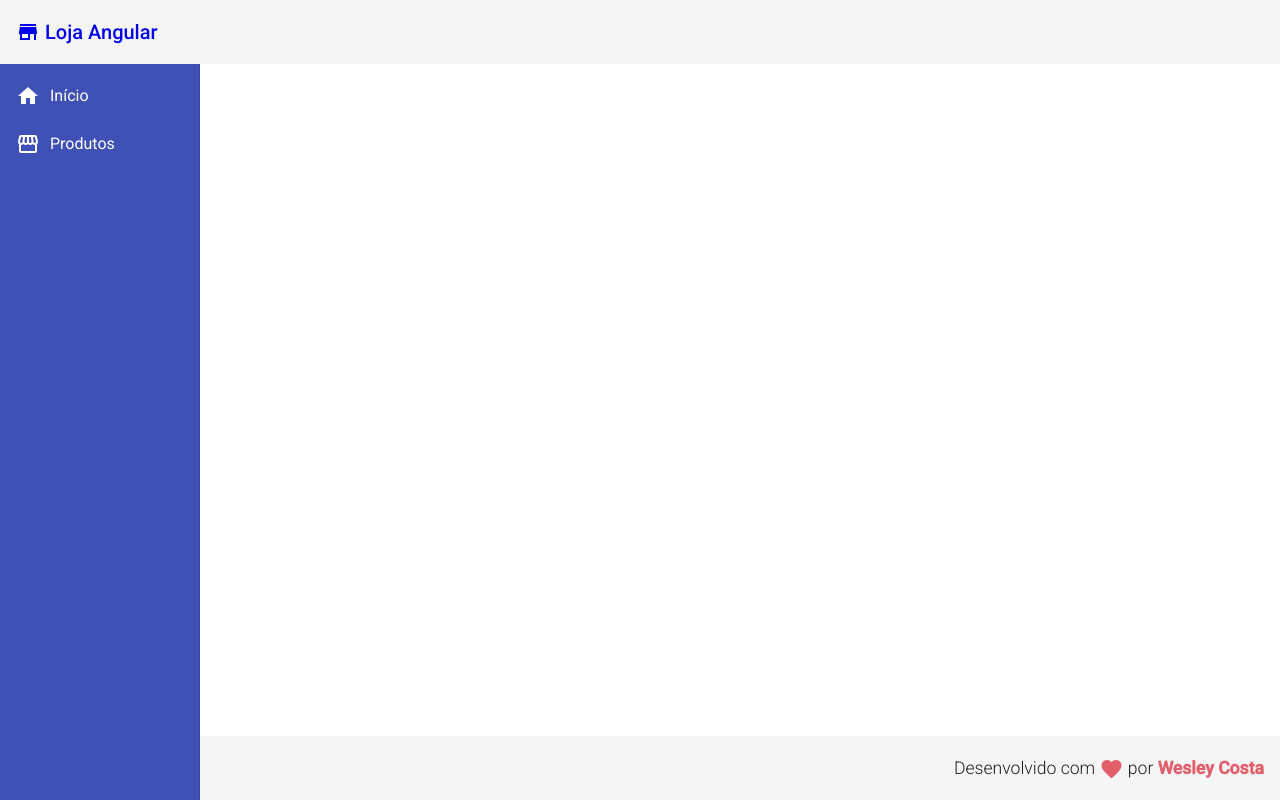
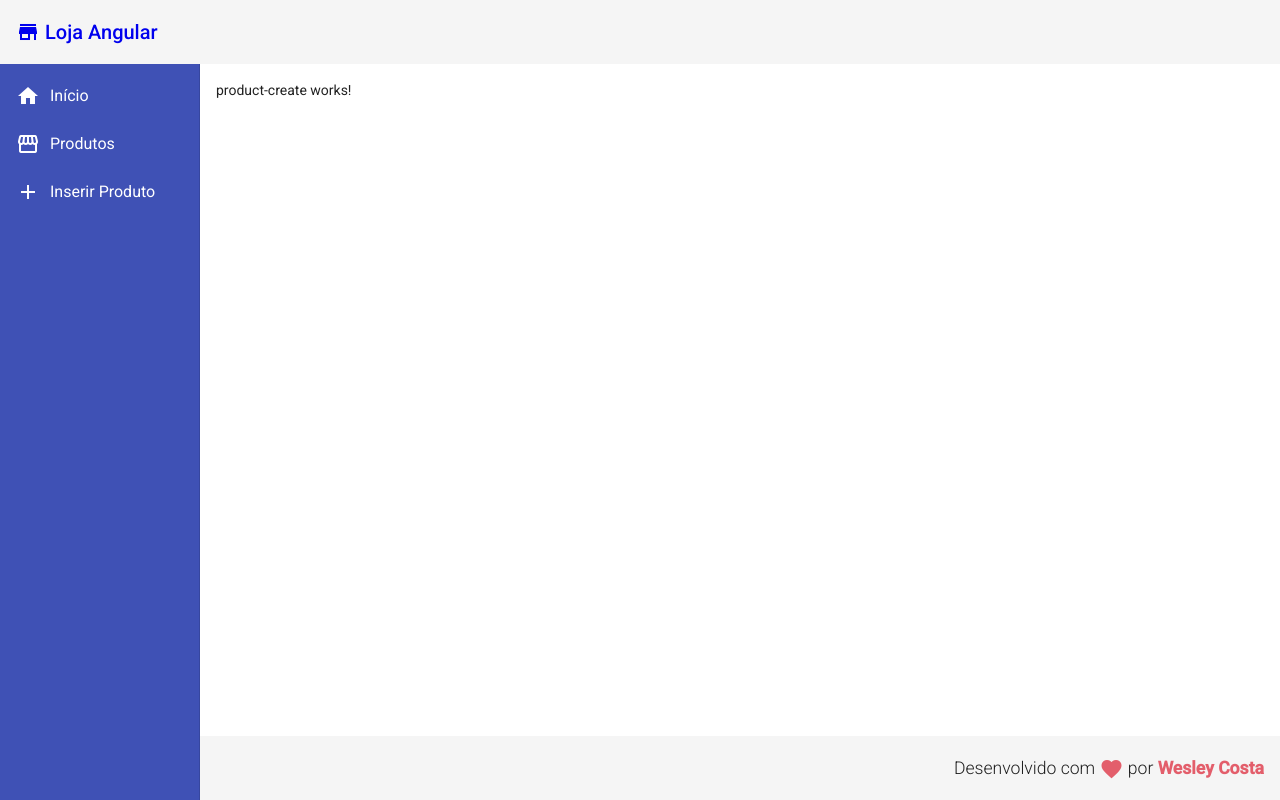
Before and after one commit to wferreiracosta/loja-angular-js, an Angular app in the folder frontend/: page /products/create in a window 1280 px wide. Before the commit this address led to /. Built offline with nearby package versions, Linux system fonts and the light colour scheme.

Commit message:
Criado componente para inserir produto

```diff
--- a/frontend/src/app/app-routing.module.ts
+++ b/frontend/src/app/app-routing.module.ts
@@ -1,11 +1,13 @@
 import { NgModule } from '@angular/core';
 import { RouterModule, Routes } from '@angular/router';
+import { ProductCreateComponent } from './components/products/product-create/product-create.component';
 import { HomeComponent } from './views/home/home.component';
 import { ProductCrudComponent } from './views/product-crud/product-crud.component';
 
 const routes: Routes = [
   { path: "", component: HomeComponent },
   { path: "products", component: ProductCrudComponent },
+  { path: "products/create", component: ProductCreateComponent },
 ];
 
 @NgModule({
--- a/frontend/src/app/app.module.ts
+++ b/frontend/src/app/app.module.ts
@@ -14,6 +14,7 @@
 import { ProductCrudComponent } from './views/product-crud/product-crud.component';
 import { RedDirective } from './directives/red.directive';
 import { ForDirective } from './directives/for.directive';
+import { ProductCreateComponent } from './components/products/product-create/product-create.component';
 
 @NgModule({
   declarations: [
@@ -24,7 +25,8 @@
     HomeComponent,
     ProductCrudComponent,
     RedDirective,
-    ForDirective
+    ForDirective,
+    ProductCreateComponent
   ],
   imports: [
     BrowserModule,
--- /dev/null
+++ b/frontend/src/app/components/products/product-create/product-create.component.html
@@ -0,0 +1 @@
+<p>product-create works!</p>
--- /dev/null
+++ b/frontend/src/app/components/products/product-create/product-create.component.ts
@@ -0,0 +1,15 @@
+import { Component, OnInit } from '@angular/core';
+
+@Component({
+  selector: 'app-product-create',
+  templateUrl: './product-create.component.html',
+  styleUrls: ['./product-create.component.css']
+})
+export class ProductCreateComponent implements OnInit {
+
+  constructor() { }
+
+  ngOnInit(): void {
+  }
+
+}
--- a/frontend/src/app/components/template/nav/nav.component.html
+++ b/frontend/src/app/components/template/nav/nav.component.html
@@ -13,6 +13,12 @@
         </i>
         Produtos
       </a>
+      <a mat-list-item routerLink="/products/create">
+        <i class="material-icons">
+          add
+        </i>
+        Inserir Produto
+      </a>
     </mat-nav-list>
   </mat-sidenav>
   <mat-sidenav-content class="content">
```
Also changed, not shown: frontend/src/app/components/products/product-create/product-create.component.css (added), 1 other file (tests, documents, lock files or other folders).
